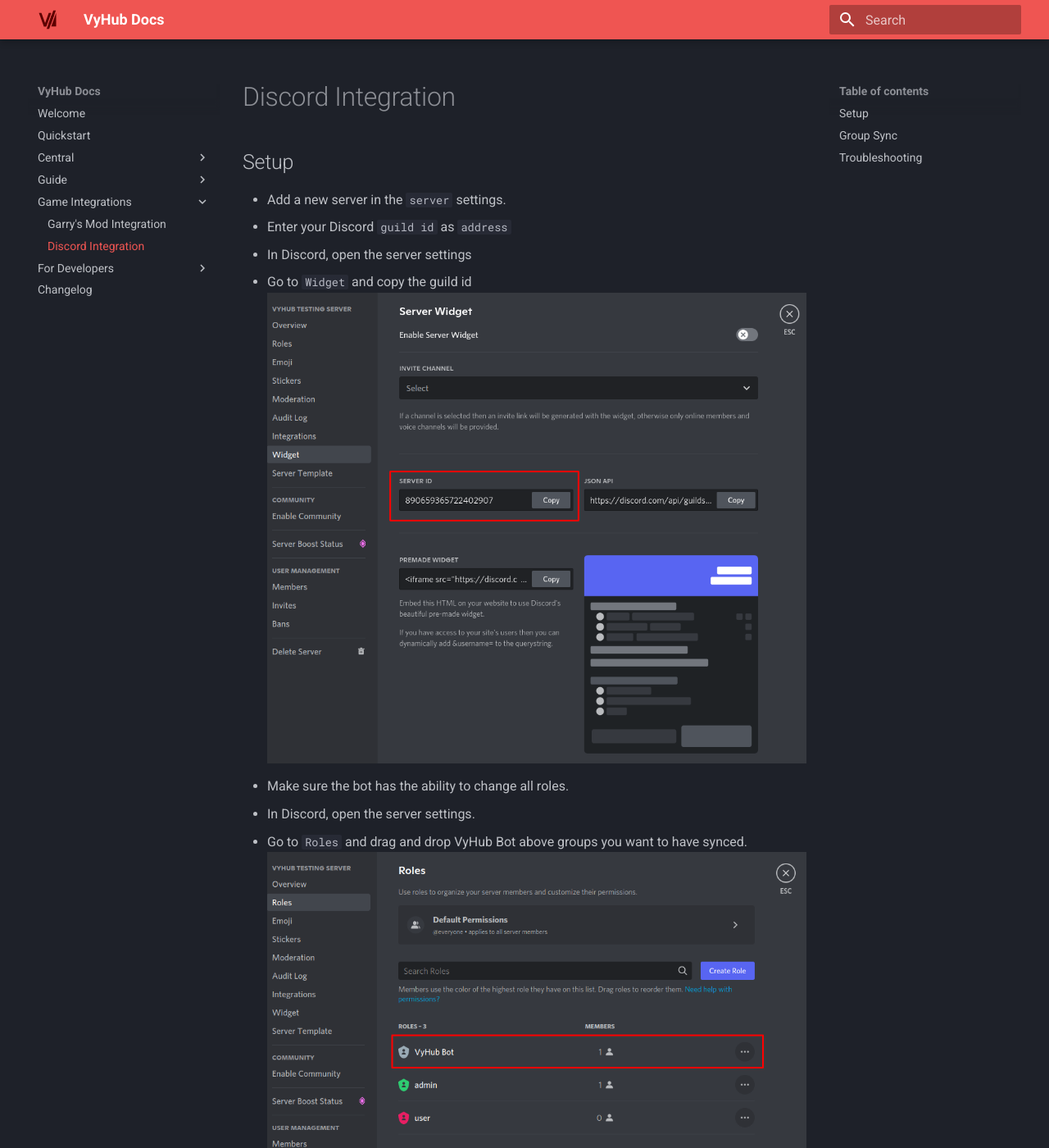
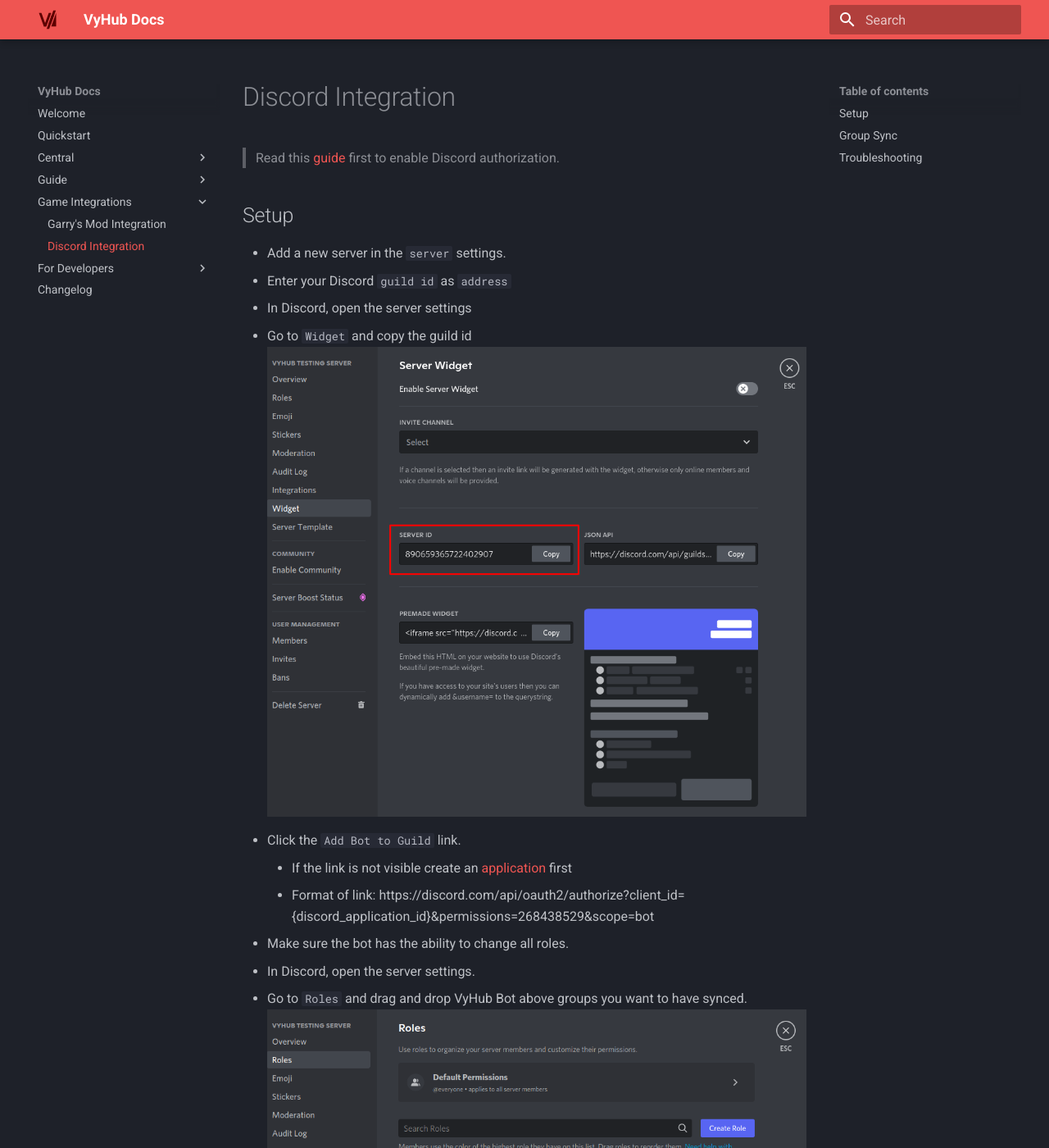
Before and after one commit to nyx-project/vyhub-documentation, an MkDocs documentation site: the page built from docs/game/discord.md, in a window 1280 px wide and 1400 px high. Shown: the whole window at 82% size. Built offline with MkDocs 1.6.1 and Material for MkDocs 9.7.7, drawn with Linux system fonts in a browser that asks for light colours; the version menu is left out; some of the changed text lies outside the part shown.

Commit message:
Improve discord documentation

```diff
--- a/docs/game/discord.md
+++ b/docs/game/discord.md
@@ -1,4 +1,7 @@
 # Discord Integration
+
+> Read this [guide](../guide/authorization.md) first to enable Discord authorization.
+
 
 ## Setup
 
@@ -7,6 +10,11 @@
   - In Discord, open the server settings
   - Go to `Widget` and copy the guild id
   ![Discord Guild Id](../assets/game_integration_guide/discord_guild_id.png)
+  - Click the `Add Bot to Guild` link.
+    - If the link is not visible create an [application](../guide/authorization.md) first
+    - Format of link: https://discord.com/api/oauth2/authorize?client_id={discord_application_id}&permissions=268438529&scope=bot
+
+
 
 
 - Make sure the bot has the ability to change all roles.
```
Also changed, not shown: other parts of docs/game/discord.md (+1 -2 lines), docs/guide/authorization.md (+4 -1 lines), docs/assets/authorization_guide/discord_bot_settings.png (added).
